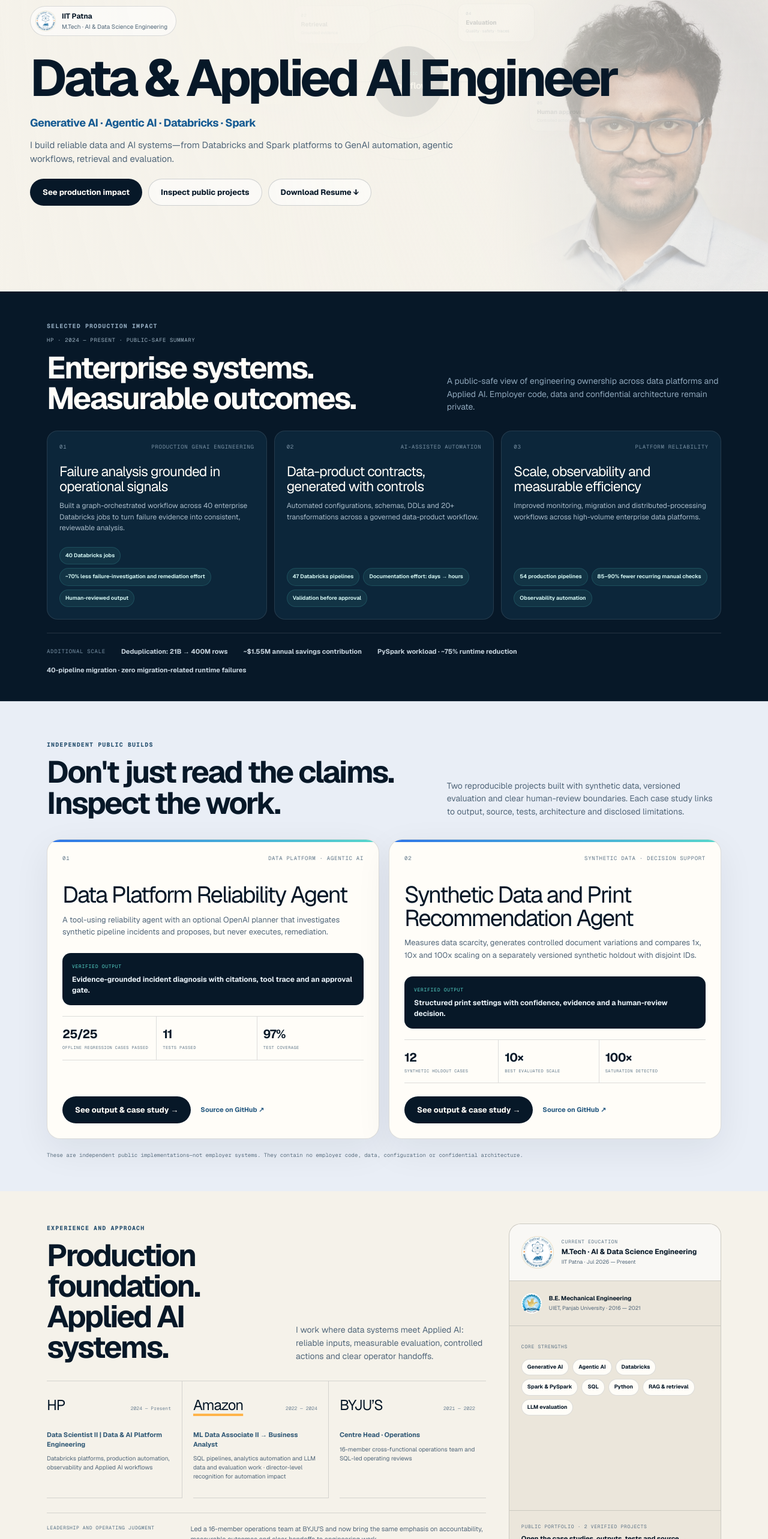
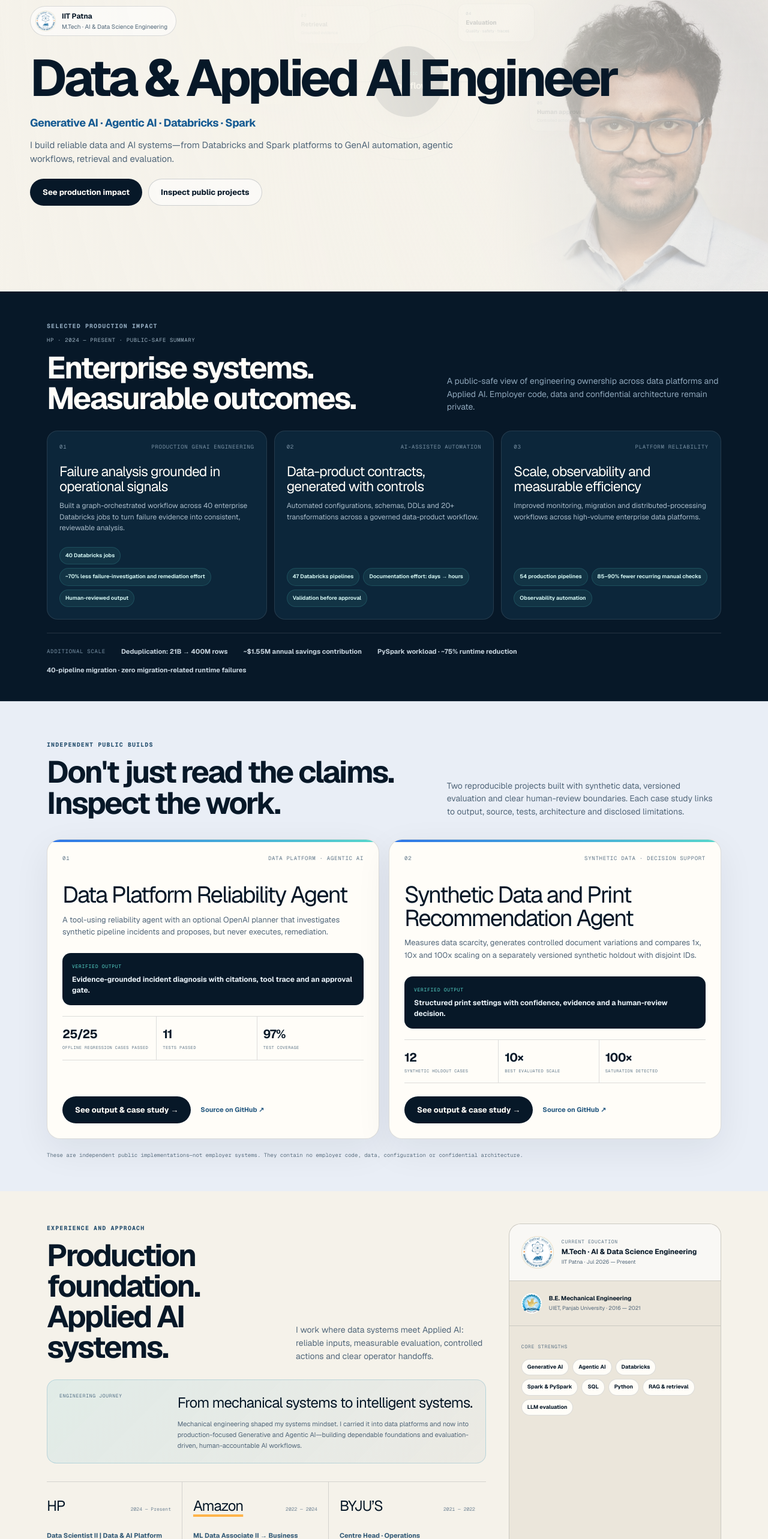
Before and after one commit to omni-shiva/shivanand-portfolio, a Next.js app: page / in a window 1280 px wide. Shown: the part 232-2798 px from the top of the page at 60% size. Built offline with nearby package versions, Linux system fonts and the light colour scheme.

Commit message:
Remove public resume and add engineering journey (#6)

```diff
--- a/app/globals.css
+++ b/app/globals.css
@@ -745,6 +745,39 @@
   grid-template-columns: 1.1fr 0.9fr;
 }
 
+.journey-note {
+  align-items: start;
+  background: linear-gradient(135deg, rgba(0, 163, 208, 0.08), rgba(5, 45, 85, 0.04));
+  border: 1px solid rgba(0, 123, 167, 0.2);
+  border-radius: 16px;
+  display: grid;
+  gap: 24px;
+  grid-template-columns: minmax(130px, 0.35fr) 1fr;
+  margin-top: 28px;
+  padding: 20px;
+}
+
+.journey-note > span {
+  color: #547086;
+  font-family: var(--font-geist-mono), monospace;
+  font-size: 8px;
+  letter-spacing: 0.09em;
+  text-transform: uppercase;
+}
+
+.journey-note h3 {
+  font-size: 24px;
+  letter-spacing: -0.035em;
+  margin: 0;
+}
+
+.journey-note p {
+  color: var(--muted);
+  font-size: 11px;
+  line-height: 1.6;
+  margin: 9px 0 0;
+}
+
 .career-grid {
   border-top: 1px solid var(--line);
   display: grid;
@@ -1611,6 +1644,11 @@
     font-size: 38px;
   }
 
+  .journey-note {
+    gap: 10px;
+    grid-template-columns: 1fr;
+  }
+
   .impact-grid,
   .career-grid,
   .project-grid {
--- a/app/page.tsx
+++ b/app/page.tsx
@@ -206,15 +206,6 @@
             <a className="button button-secondary" href="#projects">
               Inspect public projects
             </a>
-            <a
-              className="button button-secondary has-tooltip"
-              href="/Shivanand_Kumar_Data_AI_Engineer_Resume.pdf"
-              download
-              data-tooltip="Resume · PDF"
-              aria-label="Download Shivanand Kumar's resume as a PDF"
-            >
-              Download Resume ↓
-            </a>
           </div>
         </div>
       </section>
@@ -329,6 +320,18 @@
               I work where data systems meet Applied AI: reliable inputs, measurable evaluation,
               controlled actions and clear operator handoffs.
             </p>
+          </div>
+
+          <div className="journey-note">
+            <span>Engineering journey</span>
+            <div>
+              <h3>From mechanical systems to intelligent systems.</h3>
+              <p>
+                Mechanical engineering shaped my systems mindset. I carried it into data
+                platforms and now into production-focused Generative and Agentic AI—building
+                dependable foundations and evaluation-driven, human-accountable AI workflows.
+              </p>
+            </div>
           </div>
 
           <div className="career-grid">
```
Also changed, not shown: 2 other files (tests, documents, lock files or other folders).
